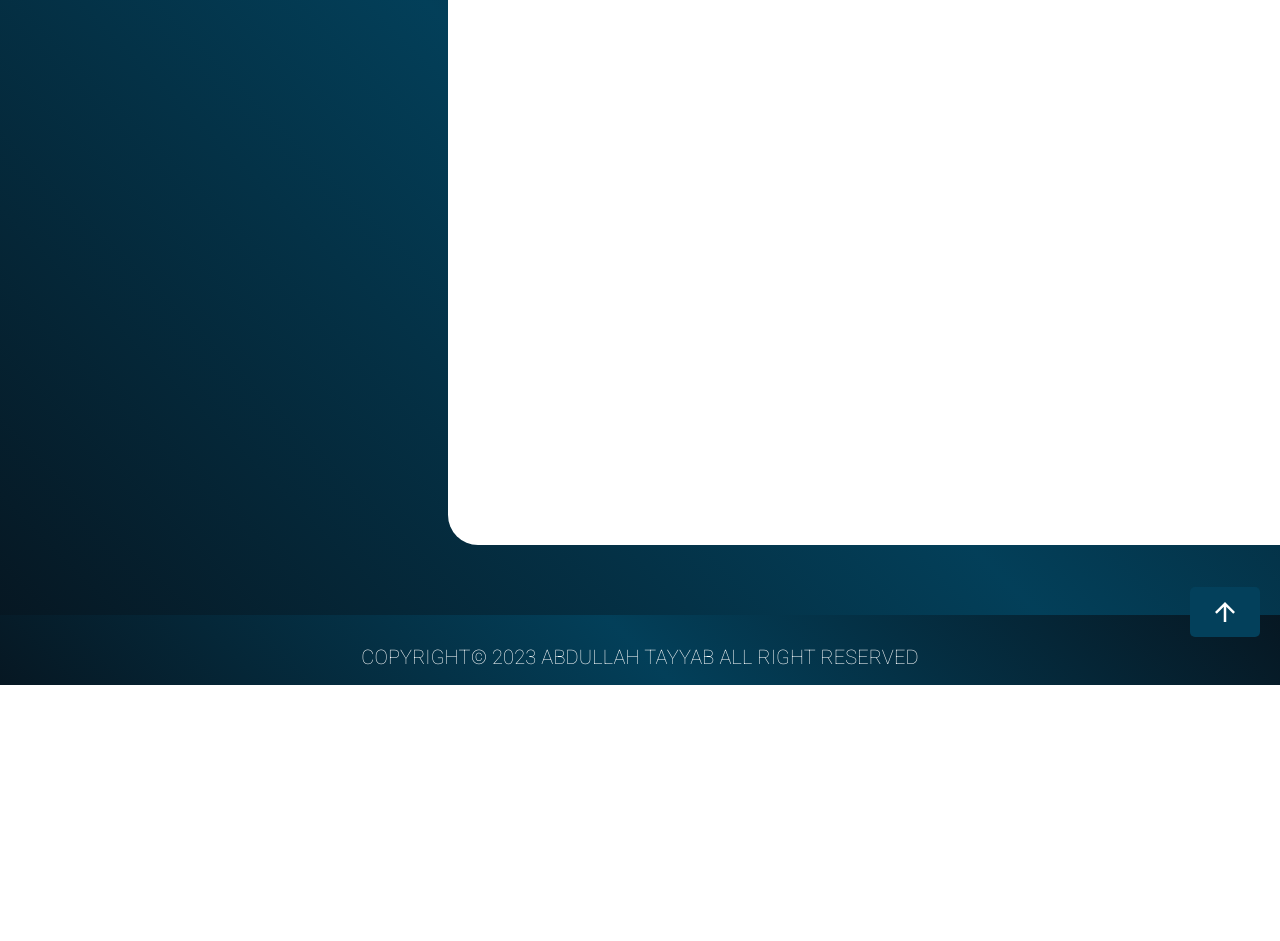
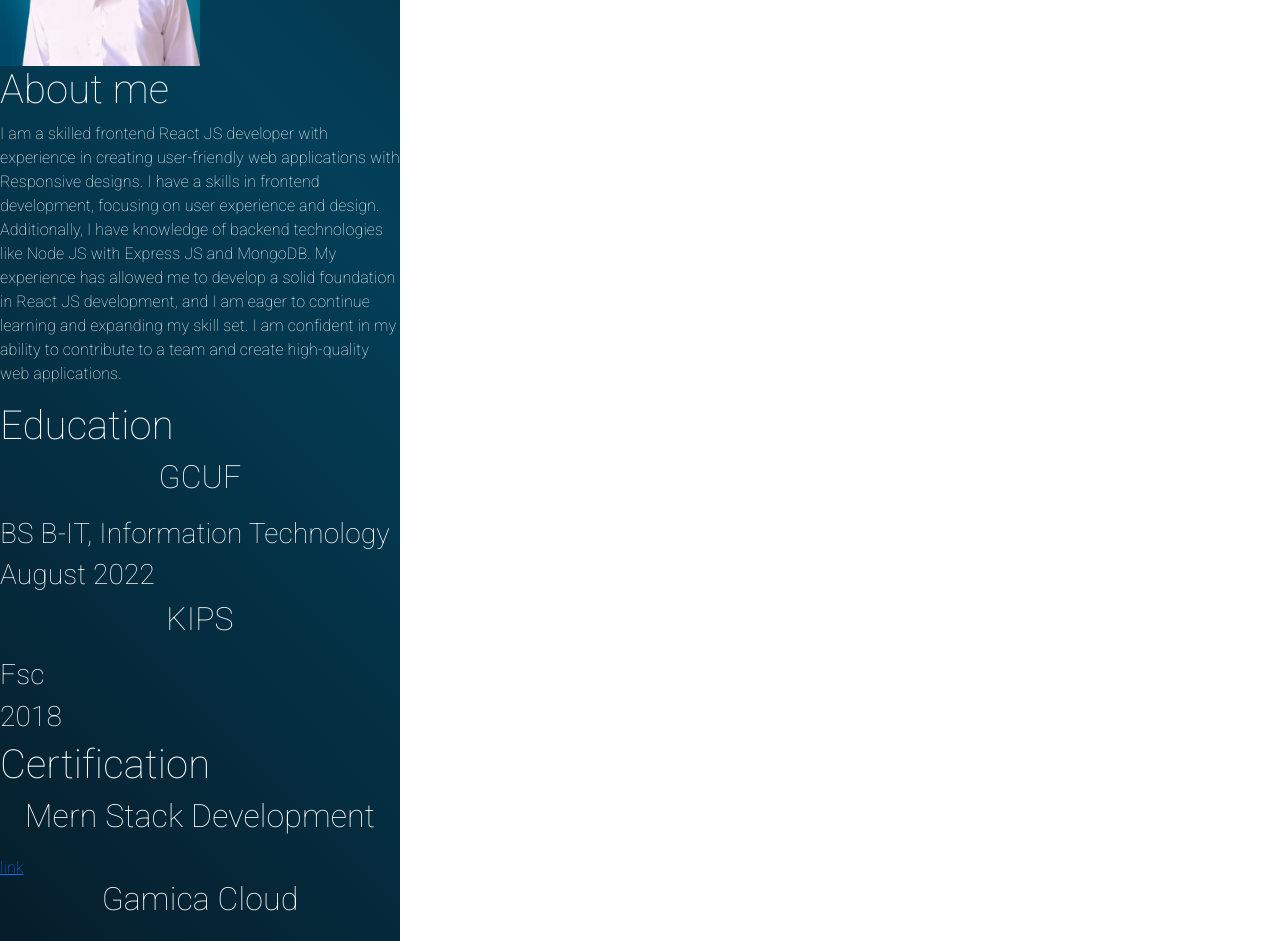
Before and after one commit to Ab-Tayyab/abdullah-tayyab-portfolio, a React (Create React App) app: page /resume in a window 1280 px wide. Shown: the part 260-1201 px from the top of the page. Before the commit the page ends 945 px from the top, so only its background shows below. Built offline with nearby package versions, Linux system fonts and the light colour scheme.

Commit message:
portfolio

```diff
--- a/package.json
+++ b/package.json
@@ -20,12 +20,14 @@
     "react": "^18.2.0",
     "react-dom": "^18.2.0",
     "react-icons": "^4.8.0",
+    "react-loader-spinner": "^5.3.4",
     "react-parallax": "^3.5.1",
     "react-reveal": "^1.2.2",
     "react-router-dom": "^6.10.0",
     "react-scripts": "5.0.1",
     "react-scroll": "^1.8.9",
     "react-scroll-parallax": "^3.3.2",
+    "react-scroll-progress-bar": "^1.1.13",
     "react-slick": "^0.29.0",
     "react-spring": "^9.7.1",
     "react-type-animation": "^3.0.1",
--- /dev/null
+++ b/src/App.css
@@ -0,0 +1,6 @@
+.loading-wrapper {
+  display: flex;
+  align-items: center;
+  justify-content: center;
+  height: 100vh;
+}
--- a/src/App.js
+++ b/src/App.js
@@ -1,43 +1,77 @@
-import react,{useEffect} from 'react'
-import { BrowserRouter, Routes, Route } from "react-router-dom";
+import React, { useEffect, useState } from 'react';
+import { BrowserRouter, Routes, Route } from 'react-router-dom';
 import DrawerAppBar from './component/navbar/MenuBar';
 import Home from './component/home/Home';
 import About from './component/about/About';
-import Fotter from "./component/footer/Footer";
-import Skill from "./component/skill/Skill";
-import Project from "./component/project/Project";
-import AllProject from "./component/project/AllProject";
-import Contact from "./component/contact/Contact";
-import ScrollToTop from "./component/ScrollTop";
-import Faq from "./component/faqs/Faq";
+import Footer from './component/footer/Footer';
+import Skill from './component/skill/Skill';
+import Project from './component/project/Project';
+import AllProject from './component/project/AllProject';
+import Contact from './component/contact/Contact';
+import ScrollToTop from './component/ScrollTop';
+import Faq from './component/faqs/Faq';
+import Resume from './component/resume/Resume';
+
+import { Dna } from 'react-loader-spinner'
+import ProgressBar from "react-scroll-progress-bar";
 
 import AOS from 'aos';
 import 'aos/dist/aos.css';
-import Resume from './component/resume/Resume';
+import './App.css'
 
 function App() {
+  const [isLoading, setIsLoading] = useState(true);
+
   useEffect(() => {
     AOS.init();
+    const timer = setTimeout(() => {
+      setIsLoading(false);
+    }, 2000);
+
+    return () => clearTimeout(timer);
   }, []);
+
   return (
+    <>
       <BrowserRouter>
+        {isLoading ? (
+            <div className="loading-wrapper">
+            <Dna
+              visible={true}
+              height={80}
+              width={80}
+              margin="auto"
+              ariaLabel="dna-loading"
+              wrapperStyle={{}}
+              wrapperClass="dna-wrapper"
+            />
+          </div>
+        ) : (
+          <>
             <ScrollToTop />
             <DrawerAppBar />
             <Routes>
-        <Route path="/" element={
+              <Route
+                path="/"
+                element={
                   <>
                     <Home />
                     <Skill />
                     <Project id="third-component" />
                     <Faq />
-          </>} />
-        <Route path='/about' element={<About />} />
-        <Route path='/project' element={<AllProject />} />
-        <Route path='/contact' element={<Contact />} />
-        <Route path='/resume' element={<Resume />} />
+                  </>
+                }
+              />
+              <Route path="/about" element={<About />} />
+              <Route path="/project" element={<AllProject />} />
+              <Route path="/contact" element={<Contact />} />
+              <Route path="/resume" element={<Resume />} />
             </Routes>
-      <Fotter />
+            <Footer />
+          </>
+        )}
       </BrowserRouter>
+    </>
   );
 }
 
--- a/src/component/faqs/Faq.css
+++ b/src/component/faqs/Faq.css
@@ -6,6 +6,7 @@
 .accordion-item {
   border: 2px solid #669db4;
   border-radius: 10px;
+  /* padding: 10px; */
 }
 
 .accordion-title {
@@ -41,7 +42,7 @@
 }
 
 .accordion-content.active {
-  max-height: 500px;
+  max-height: 1000px;
   opacity: 1;
   padding: 20px 30px;
   transition: max-height 0.3s ease, opacity 0.3s ease;
--- a/src/component/project/AllProject.js
+++ b/src/component/project/AllProject.js
@@ -18,9 +18,9 @@ const AllProject = () => {
     return (
         <div className='allproject-parent'>
             <h1 style={{
-                color:"#03405B",
-                textAlign:"center",
-                padding:"20px 0px"
+                color: "#03405B",
+                textAlign: "center",
+                padding: "20px 0px"
             }}>My Projects</h1>
             <VerticalTimeline lineColor="#03405B" >
                 {
@@ -39,13 +39,15 @@ const AllProject = () => {
                                         <h3 className="card-title">{item.name}</h3>
                                         <p className="card-description">{item.detail}</p>
                                         <div className='btn-parent'>
-                                            <button className='detail-btn'><InfoOutlinedIcon style={{
-                                                fontSize: "40px"
-                                            }} /></button>
+                                                <InfoOutlinedIcon disabled style={{
+                                                    fontSize: "40px",
+                                                    color: "#03405B",
+                                                }} />
                                             <a href={item.url} target='_blank'>
-                                                <button className='next-btn'><LinkOutlinedIcon style={{
-                                                    fontSize: "40px"
-                                                }} /></button>
+                                                <LinkOutlinedIcon style={{
+                                                    fontSize: "40px",
+                                                    color: "#03405B",
+                                                }} />
                                             </a>
                                         </div>
                                     </div>
--- a/src/component/project/Project.css
+++ b/src/component/project/Project.css
@@ -10,7 +10,7 @@
 
 .card-image {
     width: 100%;
-    height: 230px;
+    height: 240px;
     object-fit: cover;
     border-radius: 5px;
     transition: transform 0.3s;
@@ -53,18 +53,6 @@
     display: flex;
     justify-content: space-around;
     margin-top: 10px;
-}
-
-.detail-btn,
-.next-btn {
-    background-color: transparent;
-    border: none;
-    color: #FFFFFF;
-}
-
-.detail-btn:hover,
-.next-btn:hover {
-    cursor: pointer;
 }
 
 .show-btn {
@@ -121,9 +109,14 @@
     color: #03405B;
 }
 
-.detail-btn,
-.next-btn {
-    background-color: transparent;
-    border: none;
-    color: #03405B;
+@media (max-width:428px) {
+    .card-image {
+        height: 290px;
+    }
 }
+
+@media (max-width:370px) {
+    .card-image {
+        height: 380px;
+    }
+}
--- a/src/component/resume/Resume.css
+++ b/src/component/resume/Resume.css
@@ -1,21 +1,19 @@
 .resume-parent {
-    position: relative;
+    background: -webkit-linear-gradient(225deg, hsla(204, 69%, 8%, 1) 0%, hsla(198, 94%, 18%, 1) 50%, hsla(204, 69%, 8%, 1) 100%);
+    display: flex;
+    flex-wrap: wrap;
+    padding: 50px 0px;
 }
 
 .resume-parent-child1 {
-    width: 100%;
-    height: 100vh;
-    background: -webkit-linear-gradient(225deg, hsla(204, 69%, 8%, 1) 0%, hsla(198, 94%, 18%, 1) 50%, hsla(204, 69%, 8%, 1) 100%);
+    width: 400px;
+    color: #FFFFFF;
 }
 
 .resume-parent-child2 {
-    position: absolute;
-    width: 65%;
-    top: 50px;
-    right: 0;
-    bottom: -50px;
-    height: 85vh;
-    background: #FFFFFF;
+    width: calc(100% - 400px);
+    background-color: #FFFFFF;
     border-top-left-radius: 30px;
     border-bottom-left-radius: 30px;
+    z-index: 100px;
 }
--- a/src/component/resume/Resume.js
+++ b/src/component/resume/Resume.js
@@ -1,15 +1,47 @@
 import React from 'react'
 import './Resume.css'
+import img from '../../images/photo1.png'
 
 const Resume = () => {
   return (
     <div className='resume-parent'>
-        <div className='resume-parent-child1'>
+      <div className='resume-parent-child1'>
+        <div>
+          <img src={img} width="200px" />
+        </div>
+        <div>
+          <h1>About me</h1>
+          <p>I am a skilled frontend React JS developer with experience in creating user-friendly web applications with Responsive
+            designs. I have a skills in frontend development, focusing on user experience and design. Additionally, I have
+            knowledge of backend technologies like Node JS with Express JS and MongoDB. My experience has allowed me to
+            develop a solid foundation in React JS development, and I am eager to continue learning and expanding my skill set. I
+            am confident in my ability to contribute to a team and create high-quality web applications.
+          </p>
+        </div>
+        <div>
+          <h1>Education</h1>
+          <h2>GCUF</h2>
+          <h3>BS B-IT, Information Technology</h3>
+          <h3>August 2022</h3>
 
+          <h2>KIPS</h2>
+          <h3>Fsc</h3>
+          <h3>2018</h3>
         </div>
-        <div className='resume-parent-child2'>
 
+        <div>
+          <h1>Certification</h1>
+          <h2>Mern Stack Development</h2>
+          <a href="https://drive.google.com/file/d/1yXhCrAadgoFVaXRsP0MPexl9Rws-rDri/view" target="_blank">link</a>
+          <h2>Gamica Cloud</h2>
+          <h2>TrippleByte Certificate</h2>
+          <a href="https://triplebyte.com/tb/abdullahtayyab-fir7btd/certificate" target="_blank">link 2</a>
+          <h2>TrippleByte</h2>
         </div>
+      </div>
+      <div className='resume-parent-child2'>
+helo
+      </div>
     </div>
   )
 }
--- a/src/component/skill/Skill.css
+++ b/src/component/skill/Skill.css
@@ -56,7 +56,7 @@
     transition: border-color 0.3s;
 }
 
-.skill-slider:hover{
+.skill-slider:hover {
     background-color: #03405B;
     color: #FFFFFF;
 }
--- a/src/component/skill/Skill.js
+++ b/src/component/skill/Skill.js
@@ -2,7 +2,6 @@
 import React from 'react'
 import './Skill.css'
 import { SkillApi } from './SkillAPI'
-import Slide from 'react-reveal/Slide';
 
 const Skill = () => {
     return (
@@ -20,7 +19,6 @@ const Skill = () => {
                                     <h1 className='slider-name skill-slider-clr'>
                                         {item.name}
                                         <div className='slider-line skill-slider-clr' >
-
                                         </div>
                                     </h1>
                                 </div>
```
Also changed, not shown: src/component/project/Project.js (+20 -8 lines), 1 other file (tests, documents, lock files or other folders). Lines whose indentation alone changed are shown as unchanged.
